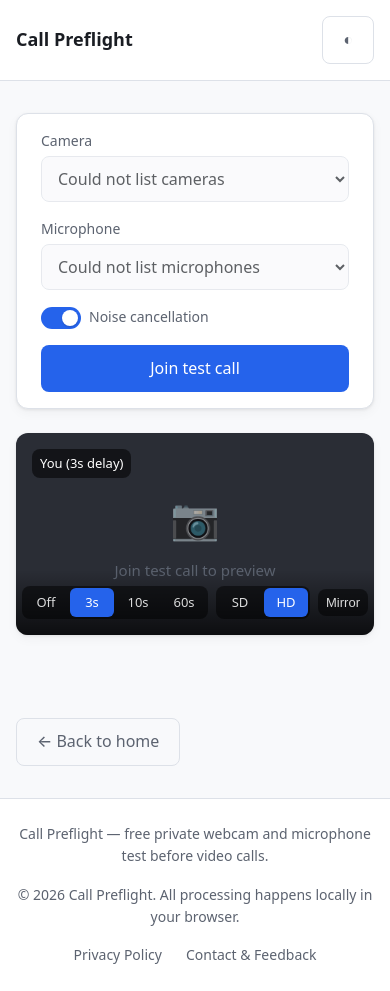
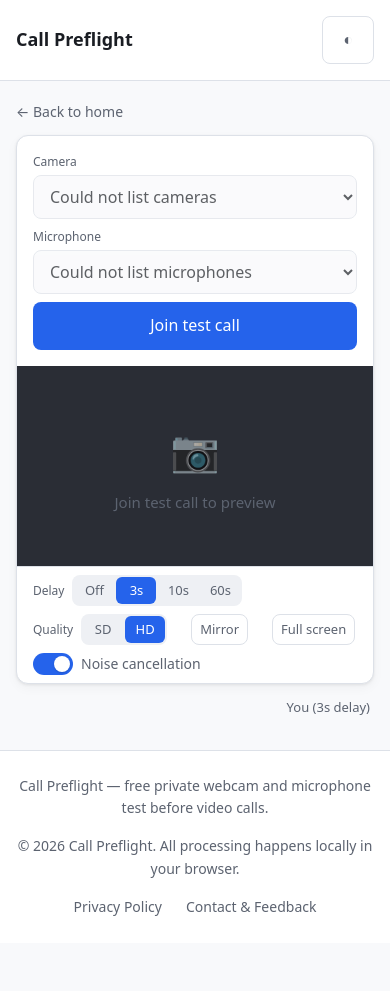
Before and after one commit to dmowski/call, a website built with Vite: page index.html in a window 390 px wide. Both pictures are taken after a click on the button "Start free preflight check". After the commit the page ends 943 px from the top, so only its background shows below. Built offline with nearby package versions, Linux system fonts and the light colour scheme.

Commit message:
Refactor call UI and enhance functionality
- Redesigned the call interface in index.html, introducing a top bar and a settings bar for improved user experience.
- Consolidated control elements, including video delay and quality settings, into a more organized layout.
- Added a fullscreen toggle button and updated related JavaScript functionality to support fullscreen mode.
- Enhanced CSS styles for better visual consistency and responsiveness across devices.
- Updated end-to-end tests to verify the new UI elements and their interactions during calls.

```diff
--- a/css/styles.css
+++ b/css/styles.css
@@ -289,7 +289,7 @@ body {
 
 /* App */
 .app {
-  padding-block: var(--space-xl);
+  padding-block: var(--space-md) var(--space-xl);
 }
 
 .app.hidden,
@@ -297,21 +297,49 @@ body {
   display: none !important;
 }
 
-.controls {
-  display: grid;
-  gap: var(--space-md);
-  margin-bottom: var(--space-lg);
-  padding: var(--space-md) var(--space-lg);
+.app-topbar {
+  margin-bottom: var(--space-sm);
+}
+
+.btn-link {
+  padding: var(--space-xs) 0;
+  border: none;
+  background: none;
+  color: var(--text-muted);
+  font: inherit;
+  font-size: 0.875rem;
+  cursor: pointer;
+}
+
+.btn-link:hover {
+  color: var(--text);
+}
+
+.btn-link:focus-visible {
+  outline: 2px solid var(--accent);
+  outline-offset: 2px;
+  border-radius: 2px;
+}
+
+.call-panel {
   background: var(--bg-elevated);
   border: 1px solid var(--border);
   border-radius: var(--radius);
   box-shadow: var(--shadow);
+  overflow: hidden;
 }
 
-.control-row {
+.device-bar {
   display: grid;
-  grid-template-columns: 1fr 1fr;
-  gap: var(--space-md);
+  grid-template-columns: 1fr 1fr auto;
+  align-items: end;
+  gap: var(--space-sm) var(--space-md);
+  padding: var(--space-md);
+}
+
+.device-bar .btn-primary {
+  min-width: 9.5rem;
+  white-space: nowrap;
 }
 
 .control-group {
@@ -326,13 +354,13 @@ body {
 }
 
 .control-group label {
-  font-size: 0.875rem;
+  font-size: 0.75rem;
   font-weight: 500;
   color: var(--text-muted);
 }
 
 .control-group select {
-  padding: 0.625rem 0.75rem;
+  padding: 0.5625rem 0.75rem;
   border: 1px solid var(--border);
   border-radius: var(--radius-sm);
   background: var(--bg);
@@ -405,22 +433,7 @@ body {
   color: var(--text-muted);
 }
 
-.control-actions {
-  display: flex;
-  flex-wrap: wrap;
-  gap: var(--space-sm);
-}
-
-.control-actions .btn-primary {
-  flex: 1;
-  min-width: 12rem;
-}
-
 /* Call UI */
-.call-ui {
-  margin-bottom: var(--space-xl);
-}
-
 .hidden-source-video {
   position: fixed;
   width: 1px;
@@ -435,10 +448,8 @@ body {
   position: relative;
   aspect-ratio: 16 / 9;
   max-width: 100%;
-  border-radius: var(--radius);
   overflow: hidden;
   background: var(--placeholder-bg);
-  box-shadow: var(--shadow);
 }
 
 .video-placeholder {
@@ -469,46 +480,42 @@ body {
   display: block;
 }
 
-.participant-label {
-  position: absolute;
-  inset-inline-start: var(--space-md);
-  top: var(--space-md);
-  padding: var(--space-xs) var(--space-sm);
-  background: rgb(0 0 0 / 55%);
-  color: #fff;
-  font-size: 0.8125rem;
-  border-radius: var(--radius-sm);
+.settings-bar {
+  display: flex;
+  flex-wrap: wrap;
+  align-items: center;
+  gap: var(--space-sm) var(--space-lg);
+  padding: var(--space-sm) var(--space-md);
+  border-top: 1px solid var(--border);
 }
 
-.preview-toolbar {
-  position: absolute;
-  inset-inline: 0;
-  bottom: 0;
-  display: flex;
-  justify-content: center;
-  padding: var(--space-md);
-  background: linear-gradient(transparent, rgb(0 0 0 / 70%));
-  pointer-events: none;
-}
-
-.preview-toolbar-inner {
-  pointer-events: auto;
+.setting {
   display: flex;
   align-items: center;
   gap: var(--space-sm);
-}
-
-.delay-fieldset {
   border: none;
   margin: 0;
   padding: 0;
+  min-width: 0;
 }
 
-.delay-options {
+.setting-label {
+  float: left;
+  padding: 0;
+  font-size: 0.75rem;
+  font-weight: 500;
+  color: var(--text-muted);
+}
+
+.settings-bar .control-toggle {
+  margin-inline-start: auto;
+}
+
+.segmented {
   display: inline-flex;
   gap: 2px;
   padding: 2px;
-  background: rgb(0 0 0 / 50%);
+  background: var(--surface);
   border-radius: var(--radius-sm);
 }
 
@@ -526,9 +533,9 @@ body {
 
 .delay-option span {
   display: block;
-  min-width: 2.75rem;
-  padding: var(--space-xs) var(--space-sm);
-  color: rgb(255 255 255 / 85%);
+  min-width: 2.5rem;
+  padding: 0.1875rem var(--space-sm);
+  color: var(--text-muted);
   font-size: 0.8125rem;
   font-weight: 500;
   text-align: center;
@@ -537,43 +544,58 @@ body {
 }
 
 .delay-option:hover span {
-  color: #fff;
+  color: var(--text);
 }
 
 .delay-option:has(input:checked) span {
   background: var(--accent);
-  color: #fff;
+  color: var(--accent-text);
 }
 
 .delay-option:has(input:focus-visible) span {
-  outline: 2px solid #fff;
+  outline: 2px solid var(--accent);
   outline-offset: 1px;
 }
 
 .toolbar-toggle {
-  padding: calc(var(--space-xs) + 2px) var(--space-sm);
-  border: none;
+  padding: 0.25rem var(--space-sm);
+  border: 1px solid var(--border);
   border-radius: var(--radius-sm);
-  background: rgb(0 0 0 / 50%);
-  color: rgb(255 255 255 / 85%);
+  background: transparent;
+  color: var(--text-muted);
+  font: inherit;
   font-size: 0.8125rem;
   font-weight: 500;
   cursor: pointer;
-  transition: background 0.15s ease, color 0.15s ease;
+  transition: background 0.15s ease, color 0.15s ease, border-color 0.15s ease;
 }
 
 .toolbar-toggle:hover {
-  color: #fff;
+  color: var(--text);
 }
 
 .toolbar-toggle[aria-pressed='true'] {
   background: var(--accent);
-  color: #fff;
+  border-color: var(--accent);
+  color: var(--accent-text);
 }
 
 .toolbar-toggle:focus-visible {
-  outline: 2px solid #fff;
-  outline-offset: 1px;
+  outline: 2px solid var(--accent);
+  outline-offset: 2px;
+}
+
+.participant-tile:fullscreen {
+  aspect-ratio: auto;
+  width: 100%;
+  height: 100%;
+  background: #000;
+  cursor: zoom-out;
+}
+
+.participant-tile:fullscreen .remote-video,
+.participant-tile:fullscreen .delayed-canvas {
+  object-fit: contain;
 }
 
 .participant-tile.mirror-preview .delayed-canvas,
@@ -593,8 +615,23 @@ body {
   border: 0;
 }
 
+.status-row {
+  display: flex;
+  align-items: baseline;
+  justify-content: space-between;
+  gap: var(--space-md);
+  margin-top: var(--space-sm);
+  padding-inline: var(--space-xs);
+}
+
+.participant-label {
+  flex-shrink: 0;
+  font-size: 0.8125rem;
+  color: var(--text-muted);
+}
+
 .status {
-  margin-top: var(--space-md);
+  margin: 0;
   font-size: 0.875rem;
   color: var(--text-muted);
   min-height: 1.4em;
@@ -606,10 +643,6 @@ body {
 
 .status[data-state='active'] {
   color: var(--accent);
-}
-
-#back-btn {
-  margin-top: var(--space-md);
 }
 
 /* Static pages */
@@ -669,6 +702,16 @@ body {
   color: var(--accent);
 }
 
+@media (max-width: 640px) {
+  .device-bar {
+    grid-template-columns: 1fr 1fr;
+  }
+
+  .device-bar .btn-primary {
+    grid-column: 1 / -1;
+  }
+}
+
 @media (max-width: 480px) {
   .landing {
     padding-block: var(--space-lg);
@@ -687,16 +730,12 @@ body {
     width: 100%;
   }
 
-  .control-row {
+  .device-bar {
     grid-template-columns: 1fr;
   }
 
-  .control-actions {
-    flex-direction: column;
-  }
-
-  .control-actions .btn {
-    width: 100%;
+  .settings-bar .control-toggle {
+    margin-inline-start: 0;
   }
 
   .footer-inner {
--- a/index.html
+++ b/index.html
@@ -225,8 +225,12 @@
     <!-- App -->
     <section id="app" class="app hidden" aria-label="Call preflight tools">
       <div class="container">
-        <div class="controls">
-          <div class="control-row">
+        <div class="app-topbar">
+          <button type="button" id="back-btn" class="btn-link">← Back to home</button>
+        </div>
+
+        <div class="call-panel">
+          <div class="device-bar">
             <div class="control-group">
               <label for="camera-select">Camera</label>
               <select id="camera-select" aria-label="Select camera">
@@ -239,30 +243,21 @@
                 <option value="">Loading microphones…</option>
               </select>
             </div>
-          </div>
-          <label class="control-toggle">
-            <input type="checkbox" id="noise-cancellation-toggle" checked>
-            <span class="control-toggle-switch" aria-hidden="true"></span>
-            <span class="control-toggle-label">Noise cancellation</span>
-          </label>
-          <div class="control-actions">
             <button type="button" id="join-call-btn" class="btn btn-primary">Join test call</button>
           </div>
-        </div>
 
-        <div class="call-ui">
           <div class="participant-tile" id="participant-tile">
             <div class="video-placeholder" id="video-placeholder">
               <span class="placeholder-icon" aria-hidden="true">📷</span>
               <p>Join test call to preview</p>
             </div>
             <video id="remote-video" class="remote-video hidden" autoplay playsinline muted aria-label="Delayed camera preview"></video>
-            <div class="participant-label" id="participant-label">You (3s delay)</div>
-            <div class="preview-toolbar">
-              <div class="preview-toolbar-inner">
-                <fieldset class="delay-fieldset">
-                  <legend class="visually-hidden">Preview delay</legend>
-                  <div class="delay-options" id="delay-options" role="radiogroup" aria-label="Preview delay">
+          </div>
+
+          <div class="settings-bar">
+            <fieldset class="setting">
+              <legend class="setting-label">Delay</legend>
+              <div class="segmented" id="delay-options" role="radiogroup" aria-label="Preview delay">
                 <label class="delay-option">
                   <input type="radio" name="delay" value="0">
                   <span>Off</span>
@@ -281,9 +276,9 @@
                 </label>
               </div>
             </fieldset>
-                <fieldset class="delay-fieldset">
-                  <legend class="visually-hidden">Video quality</legend>
-                  <div class="delay-options" id="quality-options" role="radiogroup" aria-label="Video quality">
+            <fieldset class="setting">
+              <legend class="setting-label">Quality</legend>
+              <div class="segmented" id="quality-options" role="radiogroup" aria-label="Video quality">
                 <label class="delay-option">
                   <input type="radio" name="quality" value="sd">
                   <span>SD</span>
@@ -295,14 +290,20 @@
               </div>
             </fieldset>
             <button type="button" id="mirror-toggle" class="toolbar-toggle" aria-pressed="false">Mirror</button>
+            <button type="button" id="fullscreen-toggle" class="toolbar-toggle" aria-pressed="false">Full screen</button>
+            <label class="control-toggle">
+              <input type="checkbox" id="noise-cancellation-toggle" checked>
+              <span class="control-toggle-switch" aria-hidden="true"></span>
+              <span class="control-toggle-label">Noise cancellation</span>
+            </label>
           </div>
         </div>
+
+        <div class="status-row">
+          <p class="status" id="status" role="status" aria-live="polite"></p>
+          <span class="participant-label" id="participant-label">You (3s delay)</span>
         </div>
         <audio id="remote-audio" autoplay aria-label="Delayed microphone playback"></audio>
-          <p class="status" id="status" role="status" aria-live="polite"></p>
-        </div>
-
-        <button type="button" id="back-btn" class="btn btn-ghost">← Back to home</button>
       </div>
     </section>
   </main>
--- a/js/app/dom.js
+++ b/js/app/dom.js
@@ -19,4 +19,5 @@ export const dom = {
   delayOptions: $('#delay-options'),
   qualityOptions: $('#quality-options'),
   mirrorToggle: $('#mirror-toggle'),
+  fullscreenToggle: $('#fullscreen-toggle'),
 };
--- /dev/null
+++ b/js/app/fullscreen.js
@@ -0,0 +1,35 @@
+import { dom } from './dom.js';
+import { log } from './logger.js';
+
+function isTileFullscreen() {
+  return document.fullscreenElement === dom.participantTile;
+}
+
+async function toggleFullscreen() {
+  try {
+    if (isTileFullscreen()) {
+      await document.exitFullscreen();
+    } else {
+      await dom.participantTile.requestFullscreen();
+    }
+  } catch (err) {
+    log('video', 'fullscreen toggle failed', { error: err.message });
+  }
+}
+
+function syncButton() {
+  const active = isTileFullscreen();
+  dom.fullscreenToggle.setAttribute('aria-pressed', String(active));
+  dom.fullscreenToggle.textContent = active ? 'Exit full screen' : 'Full screen';
+}
+
+export function initFullscreenControl() {
+  if (!document.fullscreenEnabled) {
+    dom.fullscreenToggle.classList.add('hidden');
+    return;
+  }
+
+  dom.fullscreenToggle.addEventListener('click', toggleFullscreen);
+  dom.participantTile.addEventListener('dblclick', toggleFullscreen);
+  document.addEventListener('fullscreenchange', syncButton);
+}
--- a/js/app/init.js
+++ b/js/app/init.js
@@ -5,6 +5,7 @@ import { joinCall, onCameraChange, onMicChange, getSessionDebugState } from './c
 import { initDelayControl } from './delay-control.js';
 import { initNoiseCancellationControl } from './noise-cancellation.js';
 import { initVideoQualityControl } from './video-quality.js';
+import { initFullscreenControl } from './fullscreen.js';
 import { showApp, showLanding } from './navigation.js';
 import { exposeDebugApi, log } from './logger.js';
 
@@ -40,5 +41,6 @@ export function initApp() {
   initDelayControl();
   initNoiseCancellationControl();
   initVideoQualityControl();
+  initFullscreenControl();
   restoreSession();
 }
```
Also changed, not shown: e2e/call-app.spec.js (+18 -0 lines). Lines whose indentation alone changed are shown as unchanged.
